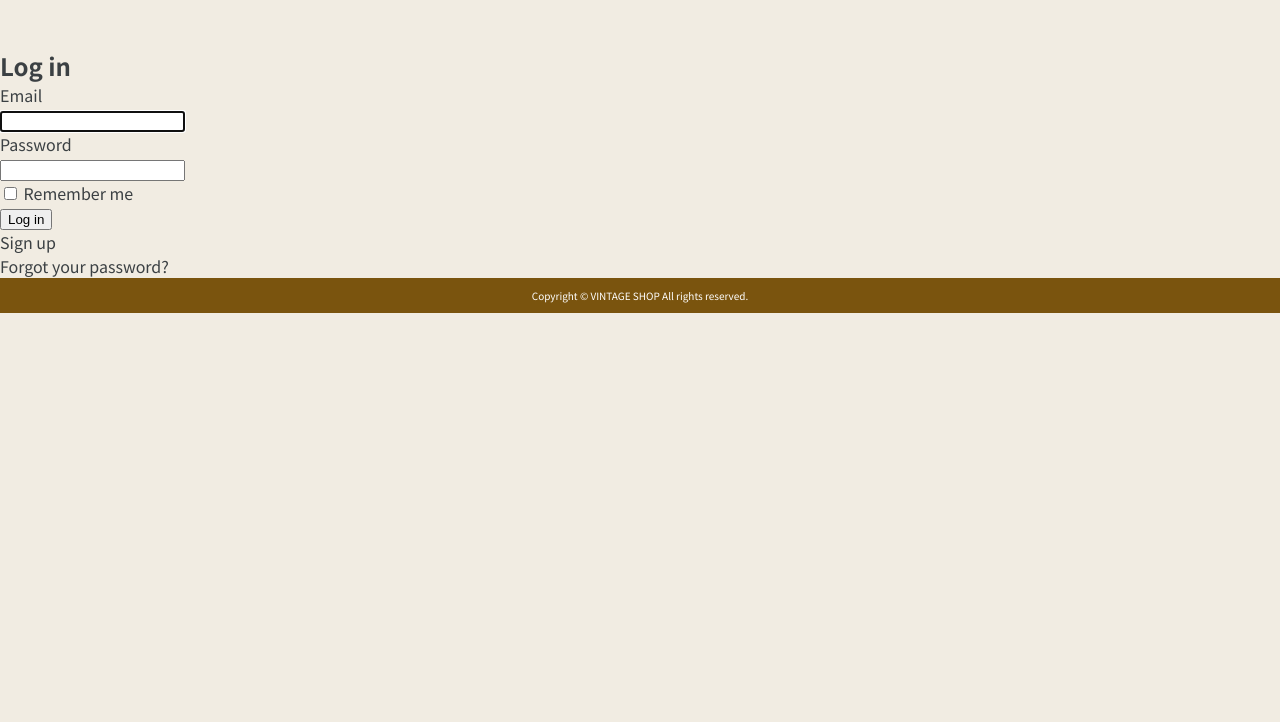
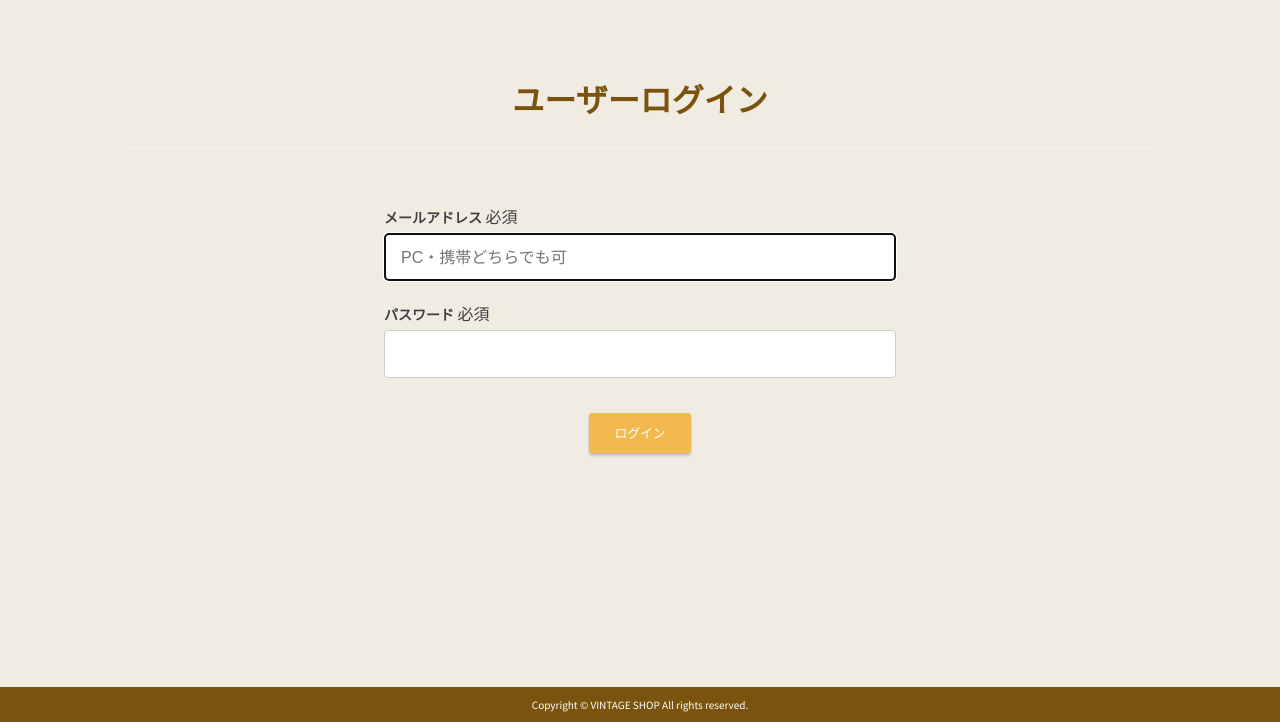
Before and after one commit to gobaru/vintage-shop617, a Rails app: page /users/sign_in in a window 1280 px wide. Shown: the part 233-955 px from the top of the page. Before the commit the page ends 546 px from the top, so only its background shows below. Run offline with Rails 7, Linux system fonts and the light colour scheme; style sheets or scripts are compiled from the project's sources.

Commit message:
deviseのビュー作成

```diff
--- /dev/null
+++ b/app/assets/stylesheets/registration.css
@@ -0,0 +1,51 @@
+.form-header {
+  width: 100%;
+  height: 120px;
+  text-align: center;
+  font-size: 15px;
+}
+
+.error-message {
+  text-align: center;
+  color: red;
+}
+
+.form-header-text {
+  line-height: 100px;
+  border-bottom: 1px solid #f5f5f5;
+  font-weight: bold;
+  text-align: center;
+  margin-top: 35px;
+  color: #7a540e;
+}
+
+.form-group {
+  width: 50%;
+  display: flex;
+  flex-direction: column;
+  margin: 0 auto;
+  padding-top: 20px;
+}
+
+.form-text {
+  font-size: 14px;
+  font-weight: bold;
+}
+
+.input-default {
+  width: 100%;
+  margin-top: 5px;
+  height: 48px;
+  padding: 10px 16px 8px;
+  border-radius: 4px;
+  border: 1px solid #ccc;
+  background: #fff;
+  font-size: 16px;
+  resize: none;
+}
+
+.actions {
+  text-align: center;
+  margin-top: 35px;
+
+}
--- a/app/assets/stylesheets/style.css
+++ b/app/assets/stylesheets/style.css
@@ -101,6 +101,47 @@ a {
   min-height: calc(100vh - 161px);
 }
 
+/* フォーム */
+.form__wrapper{
+  min-height: calc(100vh - 161px);
+}
+
+.form__text {
+  width: 50%;
+}
+
+.field{
+  margin: 10px 0;
+}
+
+.actions{
+  margin-bottom: 40px;
+}
+
+.form__btn{
+  display: inline-block;
+  padding: 0.4em 1.6em;
+  font-size: 0.8em;
+  color: #fff;
+  text-decoration: none;
+  user-select: none;
+  background: #f2b94e;
+  border: 5px #f2b94e solid;
+  border-radius: 3px;
+  box-shadow: 0 3px 3px 0 rgba(0, 0, 0, 0.14), 0 1px 2px 0 rgba(0, 0, 0, 0.12);
+  transition: 0.2s ease;
+}
+
+.form__btn:hover {
+  box-shadow: 0 3px 6px 0 rgba(0, 0, 0, 0.2), 0 1px 8px 0 rgba(0, 0, 0, 0.12);
+  cursor: pointer;
+}
+
+.login-flash-message {
+  text-align: center;
+  margin-top: 35px;
+  color: red;
+}
 
 /* フッター */
 
--- a/app/views/devise/sessions/new.html.erb
+++ b/app/views/devise/sessions/new.html.erb
@@ -1,26 +1,35 @@
-<h2>Log in</h2>
+<div class="inner">
+  <div class="form__wrapper">
+    <h1 class='form-header-text'>
+      ユーザーログイン
+    </h1>
 
-<%= form_for(resource, as: resource_name, url: session_path(resource_name)) do |f| %>
-  <div class="field">
-    <%= f.label :email %><br />
-    <%= f.email_field :email, autofocus: true, autocomplete: "email" %>
+      <%= form_with model: @user, url: new_user_session_path, local: true do |f| %>
+
+      <div class='login-flash-message'>
+        <%= flash[:notice] %>
+        <%= flash[:alert] %>
       </div>
 
-  <div class="field">
-    <%= f.label :password %><br />
-    <%= f.password_field :password, autocomplete: "current-password" %>
+      <div class="form-group">
+        <div class='form-text-wrap'>
+          <label class="form-text">メールアドレス</label>
+          <span class="indispensable">必須</span>
+        </div>
+        <%= f.email_field :email, class:"input-default", id:"email", placeholder:"PC・携帯どちらでも可", autofocus: true %>
       </div>
 
-  <% if devise_mapping.rememberable? %>
-    <div class="field">
-      <%= f.check_box :remember_me %>
-      <%= f.label :remember_me %>
+      <div class="form-group">
+        <div class='form-text-wrap'>
+          <label class="form-text">パスワード</label>
+          <span class="indispensable">必須</span>
+        </div>
+        <%= f.password_field :password, class:"input-default", id:"password", placeholder:"" %>
+      </div>
+
+      <div class="actions">
+        <%= f.submit "ログイン", class: :form__btn %>
       </div>
     <% end %>
-
-  <div class="actions">
-    <%= f.submit "Log in" %>
   </div>
-<% end %>
-
-<%= render "devise/shared/links" %>
+</div>
--- a/app/views/layouts/application.html.erb
+++ b/app/views/layouts/application.html.erb
@@ -19,8 +19,8 @@
             <%= link_to image_tag("logo.png", class: :logo), root_path %>
           </div>
             <div class="nav__right">
-              <%= link_to "ログイン", "#", class: :nav__btn1 %>
-              <%= link_to "新規登録", "#", class: :nav__btn2 %>
+              <%= link_to "ログイン", new_user_session_path, class: :nav__btn1 %>
+              <%= link_to "新規登録", new_user_registration_path, class: :nav__btn2 %>
             </div>
         </div>
       </div>
```
Also changed, not shown: app/views/devise/registrations/new.html.erb (+49 -21 lines), app/views/shared/_error_messages.html.erb (added, +15 -0 lines). Lines whose indentation alone changed are shown as unchanged.
